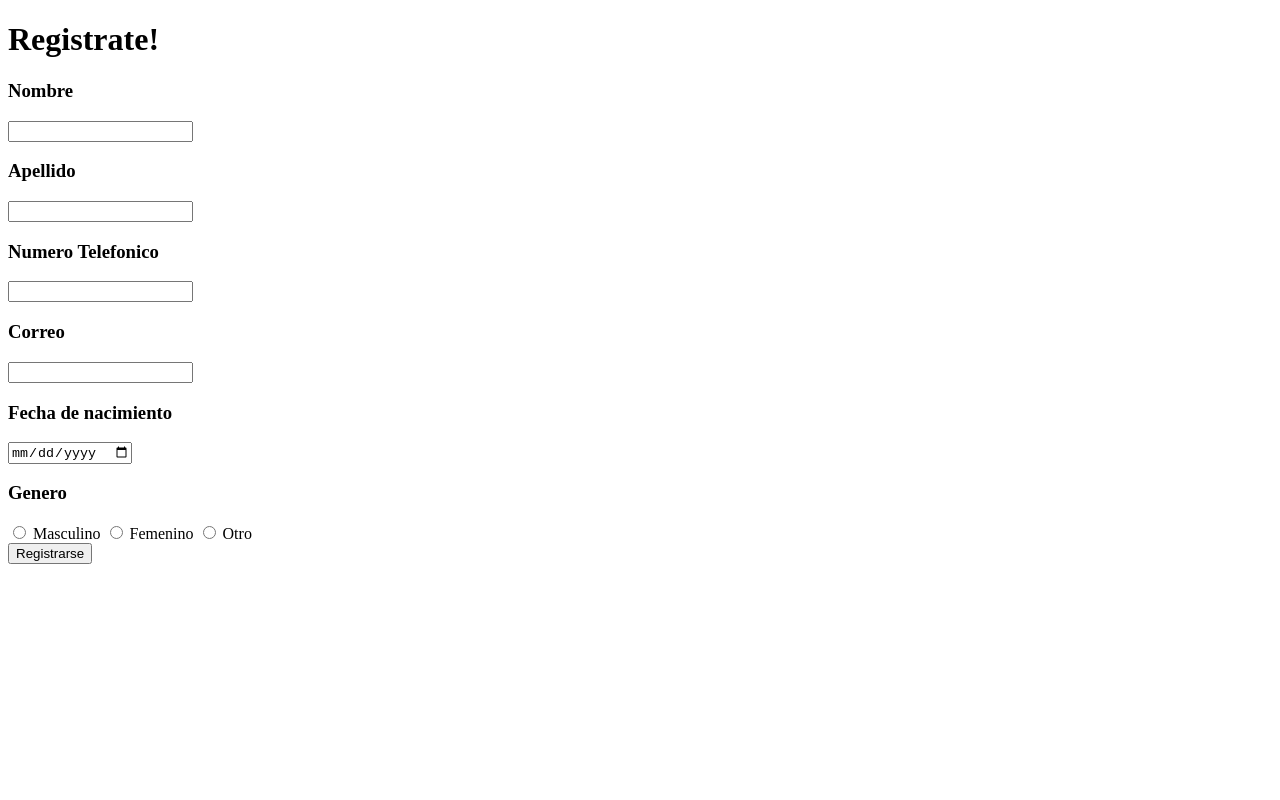
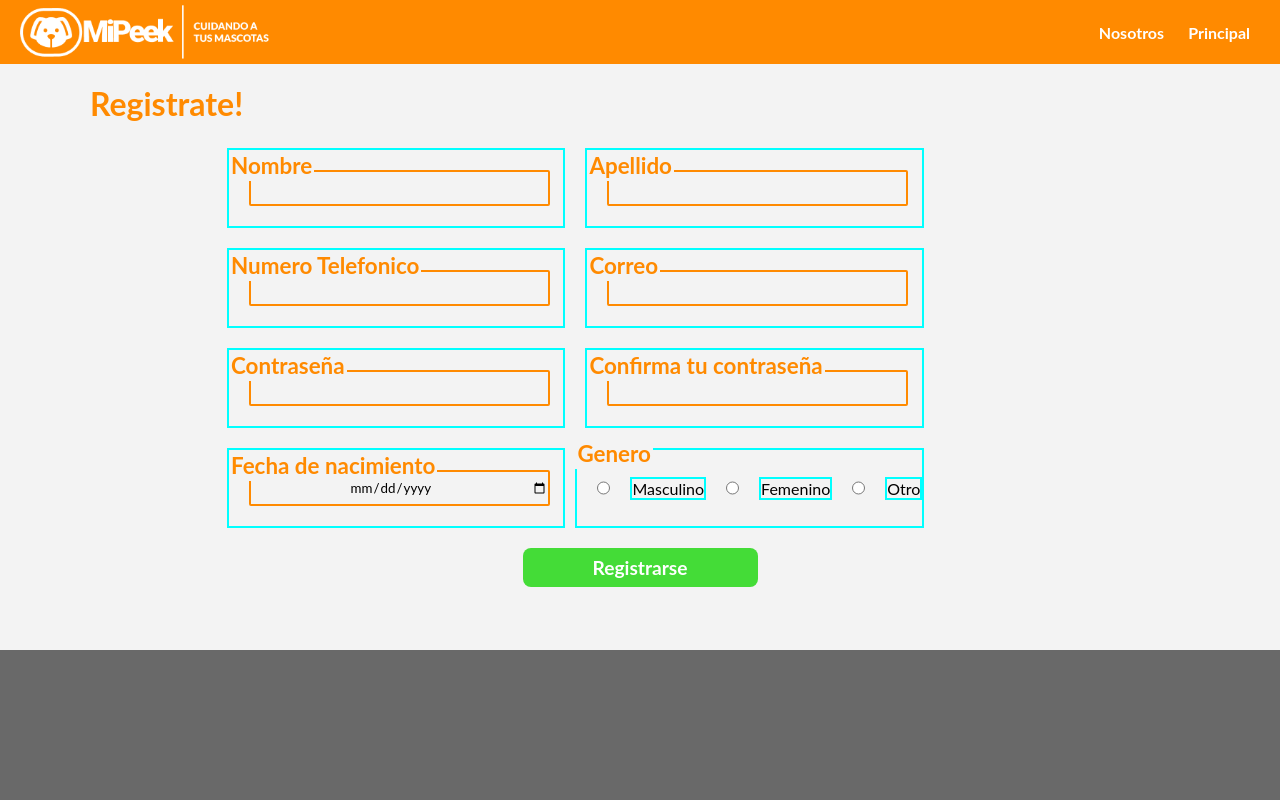
Before and after one commit to Gabonoid/Mi-Peek, a plain HTML site: page form_new_user.html in a window 1280 px wide. Drawn offline with Linux system fonts and the light colour scheme.

Commit message:
Agregacion de Registro

```diff
--- a/css/form_new_user.css
+++ b/css/form_new_user.css
@@ -1,5 +1,153 @@
-*{
-    margin: 0;
-    padding: 0;
-    box-sizing: border-box;
+* {
+	margin: 0;
+	padding: 0;
+	box-sizing: border-box;
+	font-family: Lato;
 }
+
+header {
+	background-color: #ff8a00;
+}
+
+header .container {
+	display: flex;
+	padding: 5px 20px;
+	justify-content: space-between;
+	align-items: center;
+	max-width: 1400px;
+	margin: auto;
+}
+
+.container a {
+	color: #fff;
+	font-weight: 700;
+	margin: 0 10px;
+	text-decoration: none;
+}
+
+.container a:hover {
+	text-decoration: underline;
+}
+
+header img {
+	width: 250px;
+}
+
+body {
+	background-color: rgb(243, 243, 243);
+}
+
+h1{
+    font-size: 2em;
+	color: #ff8a00;
+}
+
+main .container {
+	max-width: 1200px;
+	margin: 20px auto;
+    padding: 0 50px;
+}
+
+
+.formulario form {
+	width: 90%;
+	margin: auto;
+	position: relative;
+	display: flex;
+	flex-wrap: wrap;
+	flex-direction: row;
+    margin: auto;
+}
+
+.formulario{
+    padding: 15px 80px;
+    margin: auto;
+    display: flex;
+    flex-direction: column;
+    justify-content: center;
+}
+
+.campo_informacion {
+	margin: 10px;
+	width: 40%;
+    border-width: 2px;
+    border-color:aqua ;
+    border-style: solid;
+}
+
+.campo_informacion h3 {
+	font-size: 1.4em;
+	color: #ff8a00;
+	padding: 2px;
+	background-color: rgb(243, 243, 243);
+	position: absolute;
+}
+
+.campo_informacion input {
+	border-color: #ff8a00;
+	border-width: 2px;
+	border-radius: 2px;
+	border-style: solid;
+    background-color: rgb(243, 243, 243);
+	width: 90%;
+	height: 36px;
+	text-align: center;
+	margin: 20px;
+}
+
+.radio{
+	display: flex;
+    flex-direction: row;
+    align-items: center;
+    margin-top: 10px;
+
+    border-width: 2px;
+    border-color:aqua ;
+    border-style: solid;
+}
+
+.radio label{
+    border-width: 2px;
+    border-color:aqua ;
+    border-style: solid;
+}
+
+.campo_informacion_radio h3 {
+	font-size: 1.4em;
+	color: #ff8a00;
+	padding: 2px;
+	background-color: rgb(243, 243, 243);
+	position: absolute;
+}
+
+.campo_informacion_radio input {
+	height: 36px;
+	text-align: center;
+	margin: 20px;
+}
+
+.btn_registrar{
+    border-radius: 8px;
+    background-color: #44DC37;
+    border-style: none;
+    color: #fff;
+    padding: 8px;
+    transition: 0.3s;
+    width: 25%;
+    font-size: 1.2em;
+    font-weight: 700;
+    margin: 10px auto;
+}
+
+.btn_registrar:hover{
+    box-shadow: 0px 0px 13px 1px rgba(73, 73, 73, 0.37);
+}
+
+footer {
+	height: 150px;
+	width: 100%;
+	background-color: #696969;
+	position: absolute;
+	bottom: 0;
+	left: 0;
+}
--- a/form_new_user.html
+++ b/form_new_user.html
@@ -4,13 +4,29 @@
 		<meta charset="UTF-8" />
 		<meta http-equiv="X-UA-Compatible" content="IE=edge" />
 		<meta name="viewport" content="width=device-width, initial-scale=1.0" />
-        <link href='img/icon_dog.png' rel='shortcut icon' type='image/png'>
+		<link href="img/icon_dog.png" rel="shortcut icon" type="image/png" />
+		<link rel="stylesheet" href="css/form_new_user.css" />
 		<title>Mi peek | Registro</title>
 	</head>
 	<body>
+		<header>
+			<div class="container">
+				<img
+					src="img/Logo_con_eslogan_orange.png"
+					alt="Logo Mi Peek"
+					class="logo"
+				/>
+
+				<nav class="nav_menu">
+					<a href="#" class="nav_menu-btn">Nosotros</a>
+					<a href="index.html" class="nav_menu-btn">Principal</a>
+				</nav>
+			</div>
+		</header>
 		<main>
+			<div class="container">
 				<h1>Registrate!</h1>
-			<div class="container">
+				<div class="formulario">
 					<form action="">
 						<div class="campo_informacion">
 							<h3>Nombre</h3>
@@ -29,25 +45,35 @@
 							<input type="email" />
 						</div>
 						<div class="campo_informacion">
+							<h3>Contraseña</h3>
+							<input type="password" />
+						</div>
+						<div class="campo_informacion">
+							<h3>Confirma tu contraseña</h3>
+							<input type="password" />
+						</div>
+						<div class="campo_informacion">
 							<h3>Fecha de nacimiento</h3>
 							<input type="date" />
 						</div>
-					<div class="campo_informacion">
+						<div class="campo_informacion_radio">
 							<h3>Genero</h3>
-                        <div>
-                            <input type="radio" id="masculino" name="genero">
+							<div class="radio">
+								<input type="radio" id="masculino" name="genero" />
 								<label for="masculino">Masculino</label>
 
-                            <input type="radio" id="femenino" name="genero">
+								<input type="radio" id="femenino" name="genero" />
 								<label for="femenino">Femenino</label>
 
-                            <input type="radio" id="otro" name="genero">
+								<input type="radio" id="otro" name="genero" />
 								<label for="otro">Otro</label>
 							</div>
 						</div>
-                    <button type="submit">Registrarse</button>
 					</form>
+                    <button class="btn_registrar">Registrarse</button>
+				</div>
 			</div>
 		</main>
+		<footer></footer>
 	</body>
 </html>
```
Also changed, not shown: img/Logo_MiPeek_orange.png (added), img/Logo_con_eslogan_orange.png (added). Lines whose indentation alone changed are shown as unchanged.
